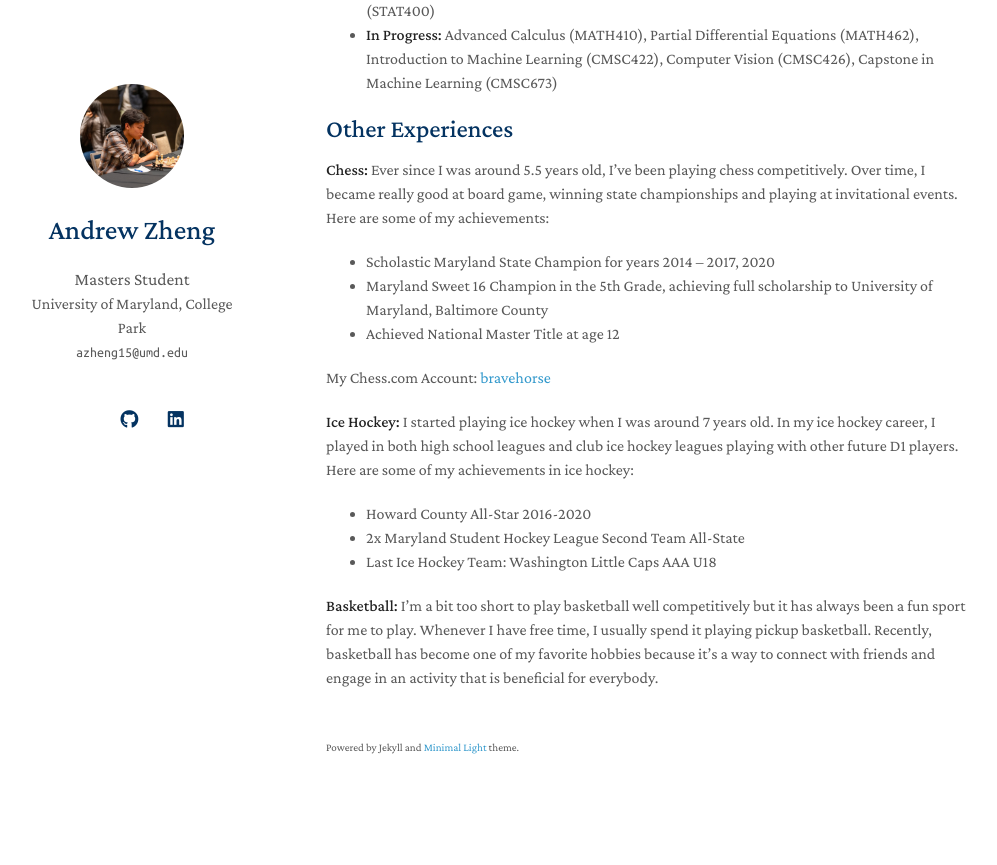
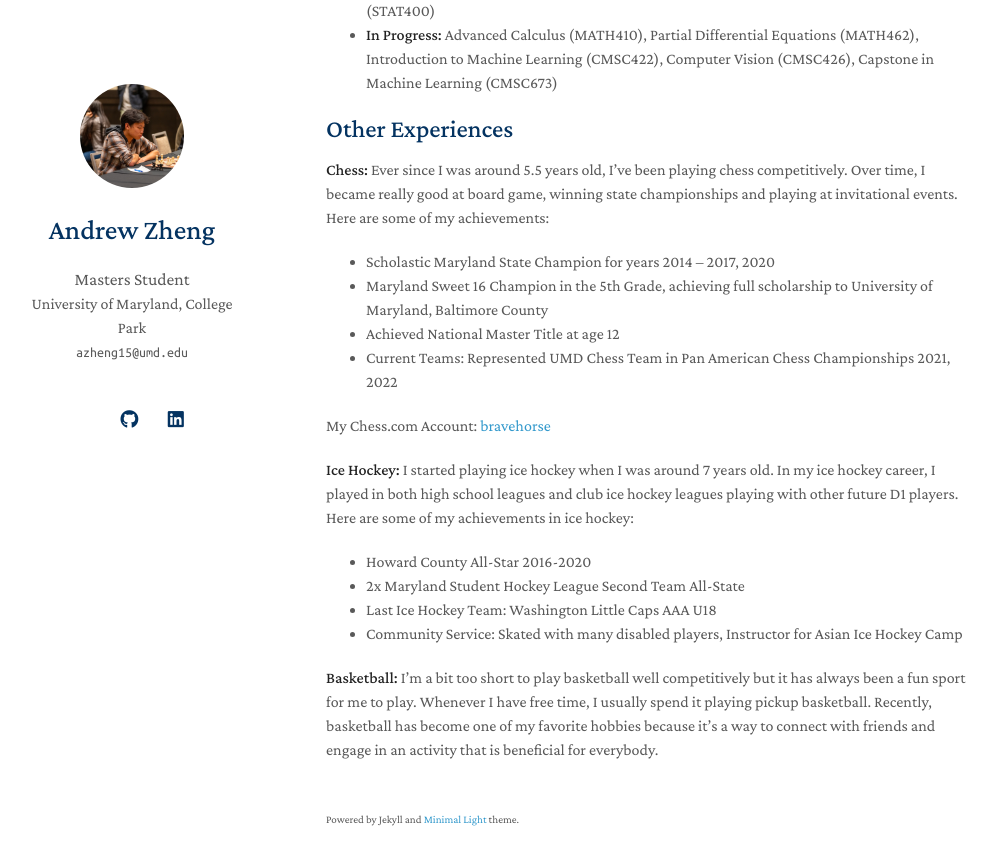
Before and after one commit to JAndrewZheng/jandrewzheng.github.io, a Jekyll site: the page built from index.md, in a window 1280 px wide and 900 px high, scrolled down 3088 px. Shown: the top 865 px of the window, without its empty margins (144-1141 px from the left). Built offline with Jekyll 4.4.1, drawn with Linux system fonts in a browser that asks for light colours; nearby versions of some CDN libraries; a style sheet for code colours, icons or effects is not loaded; our own code applies the rules of GitHub Pages for plain Markdown files; before the commit the page ends 3916 px from its top, so only the background shows below that.

Commit message:
Adding new resume

```diff
--- a/index.md
+++ b/index.md
@@ -72,6 +72,7 @@ At this internship, I worked with a large dataset containing solar wind and magn
 - Scholastic Maryland State Champion for years 2014 – 2017, 2020
 - Maryland Sweet 16 Champion in the 5th Grade, achieving full scholarship to University of Maryland, Baltimore County
 - Achieved National Master Title at age 12
+- Current Teams: Represented UMD Chess Team in Pan American Chess Championships 2021, 2022
 
 My Chess.com Account: <a href="https://www.chess.com/member/bravehorse">bravehorse</a>
 
@@ -80,5 +81,6 @@ My Chess.com Account: <a href="https://www.chess.com/member/bravehorse">bravehor
 - Howard County All-Star 2016-2020
 - 2x Maryland Student Hockey League Second Team All-State
 - Last Ice Hockey Team: Washington Little Caps AAA U18
+- Community Service: Skated with many disabled players, Instructor for Asian Ice Hockey Camp
 
 **Basketball:** I'm a bit too short to play basketball well competitively but it has always been a fun sport for me to play. Whenever I have free time, I usually spend it playing pickup basketball. Recently, basketball has become one of my favorite hobbies because it's a way to connect with friends and engage in an activity that is beneficial for everybody.
```
